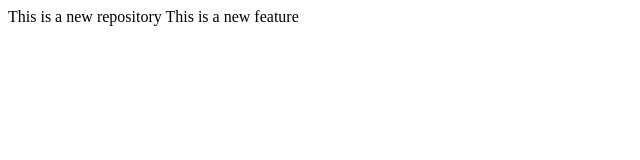
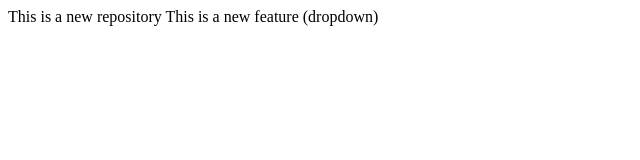
Before and after one commit to BhaveshBirla/localrepo, a plain HTML site: page index.html in a window 1280 px wide. Shown: the whole page, without its empty margins (0-640 px from the left). Drawn offline with Linux system fonts and the light colour scheme.

Commit message:
add dropdown

```diff
--- a/index.html
+++ b/index.html
@@ -1,2 +1,2 @@
 <pr> This is a new repository </pr>
-<pr> This is a new feature </pr>
+<pr> This is a new feature (dropdown) </pr>
```
